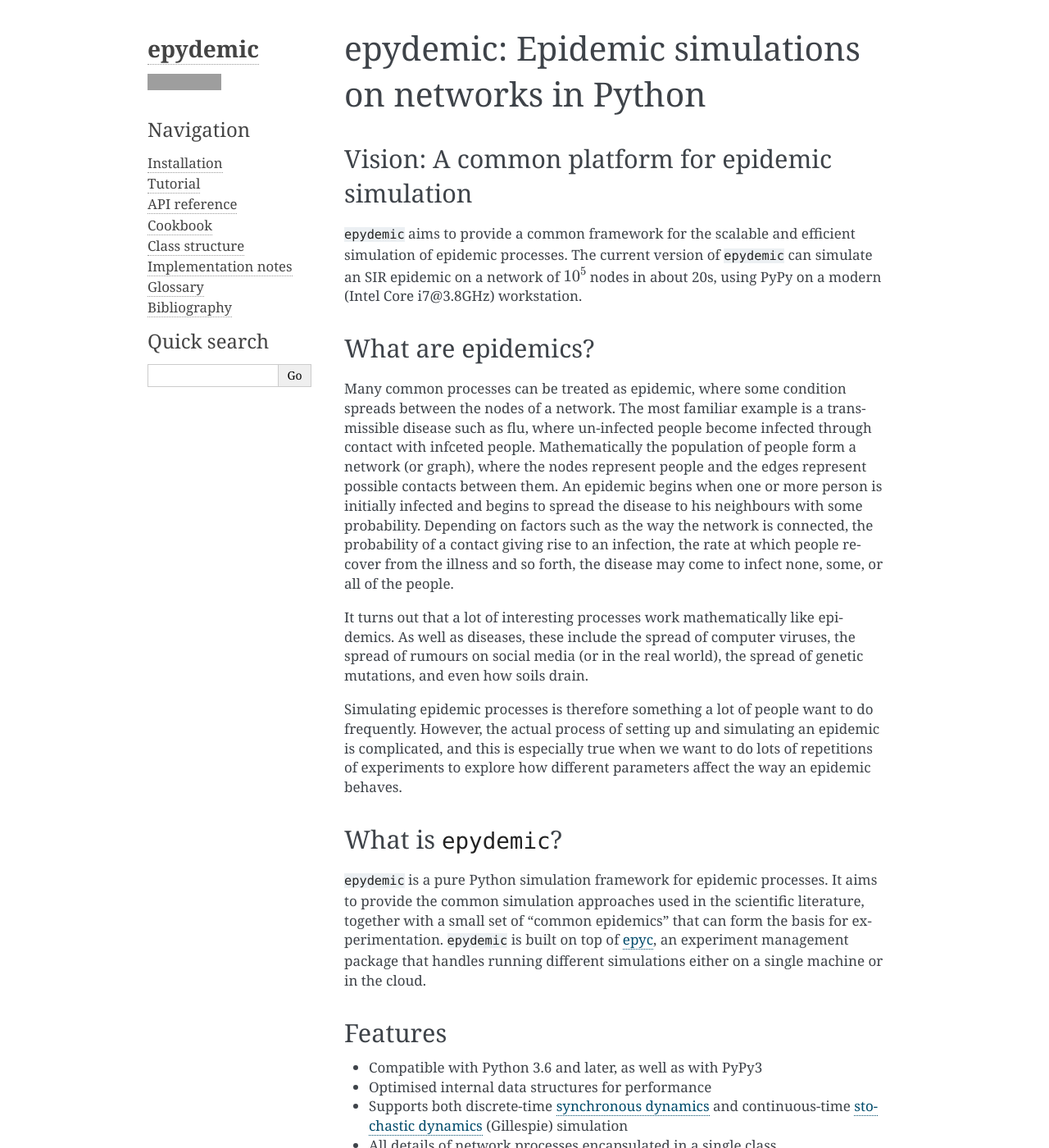
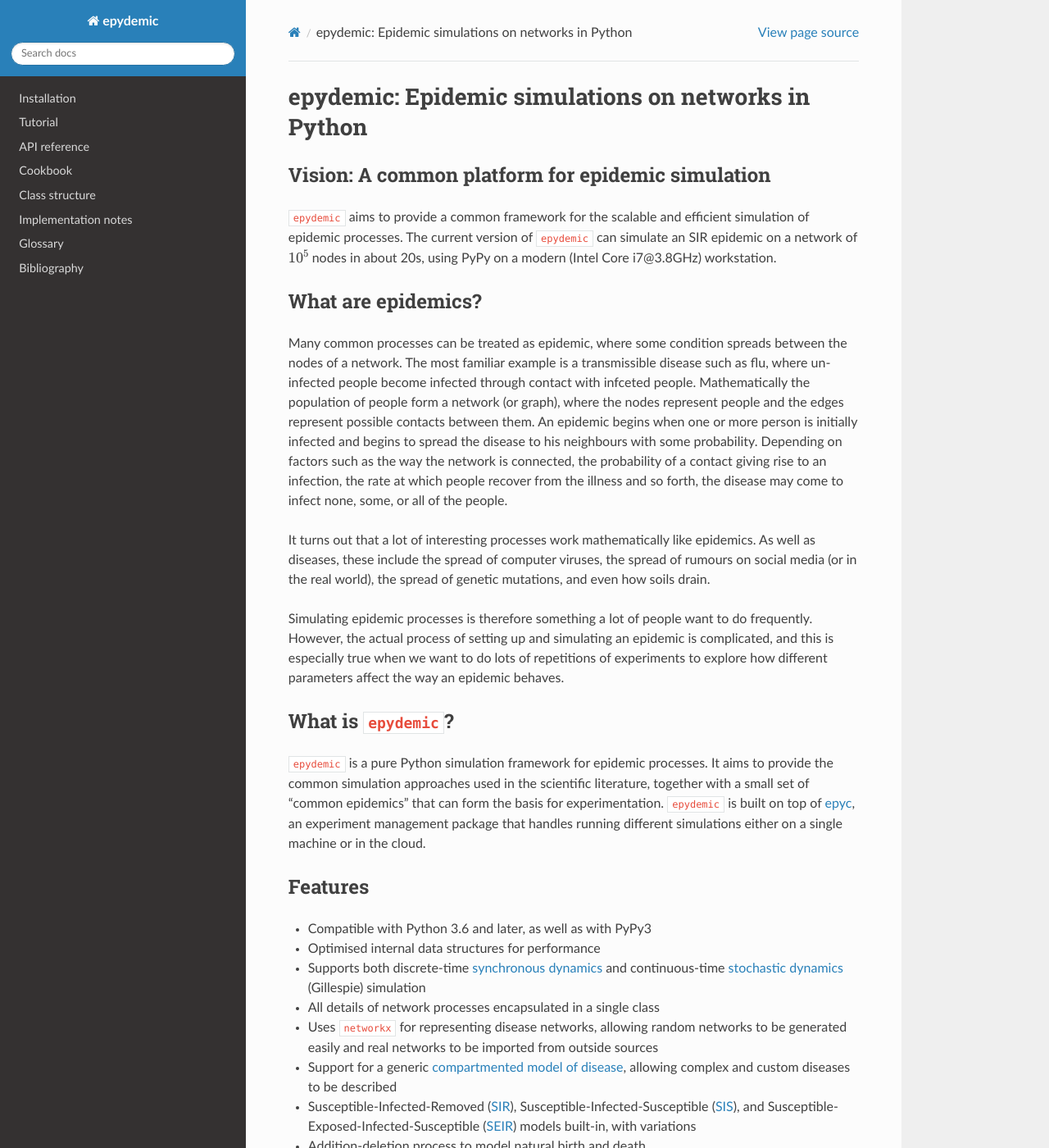
Before and after one commit to simoninireland/epydemic, a Sphinx documentation site: the page built from doc/index.rst, in a window 1280 px wide and 1400 px high. Shown: the whole window at 82% size. Built offline with Sphinx 7.4.7 and the Read the Docs theme 2.0.0, drawn with Linux system fonts in a browser that asks for light colours; some of the changed text lies outside the part shown; grey boxes are pictures that could not be loaded.

Commit message:
Changed to Read the Docs style

```diff
--- a/dev-requirements.txt
+++ b/dev-requirements.txt
@@ -5,6 +5,7 @@ coverage
 pylint
 rope
 sphinx
+sphinx_rtd_theme
 sphinx-autodoc-typehints
 doc8
 twine
--- a/doc/conf.py
+++ b/doc/conf.py
@@ -90,7 +90,8 @@ todo_include_todos = False
 # The theme to use for HTML and HTML Help pages.  See the documentation for
 # a list of builtin themes.
 #
-html_theme = 'alabaster'
+#html_theme = 'alabaster'
+html_theme = 'sphinx_rtd_theme'
 
 # Theme options are theme-specific and customize the look and feel of a theme
 # further.  For a list of options available for each theme, see the
```
